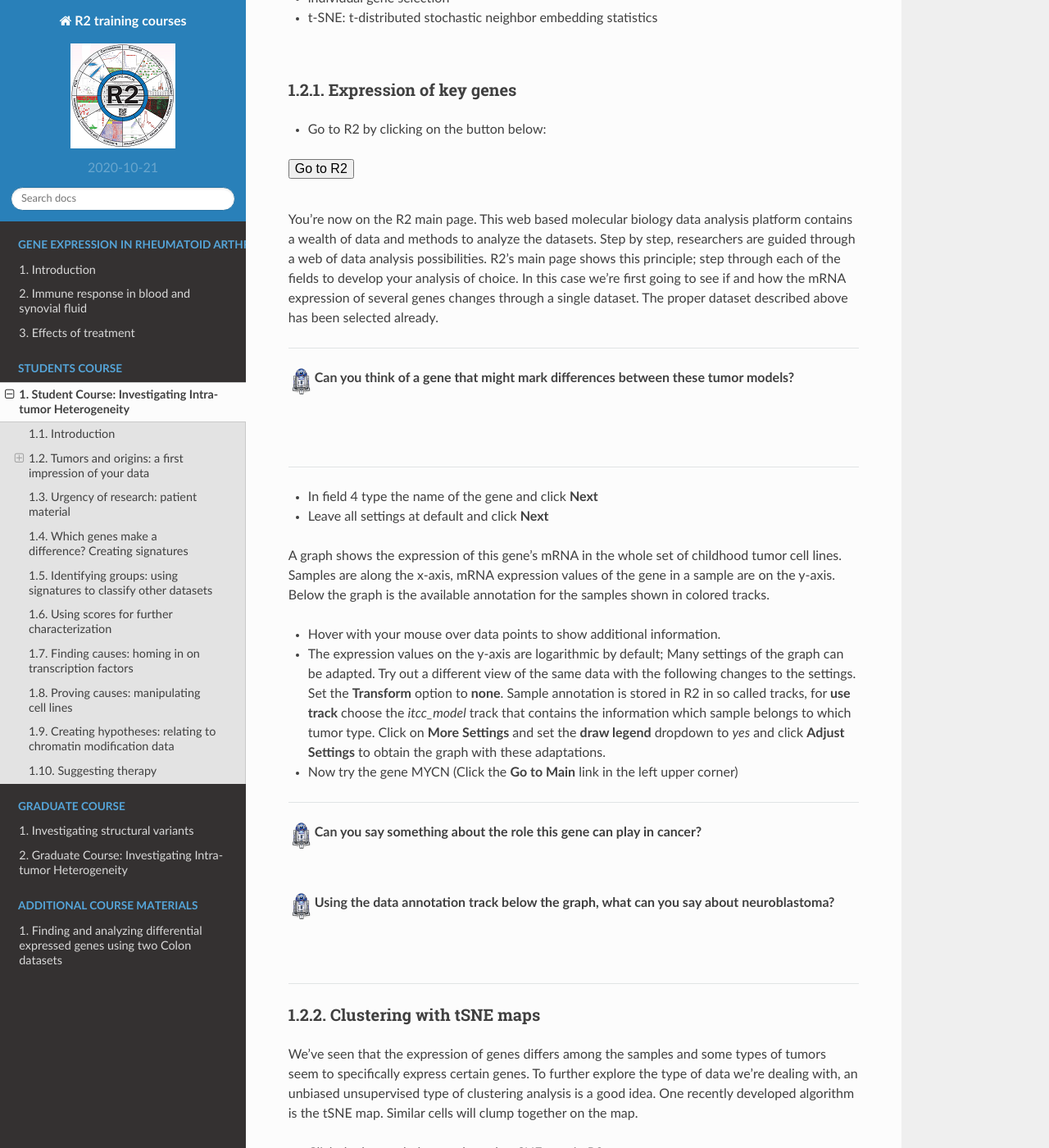
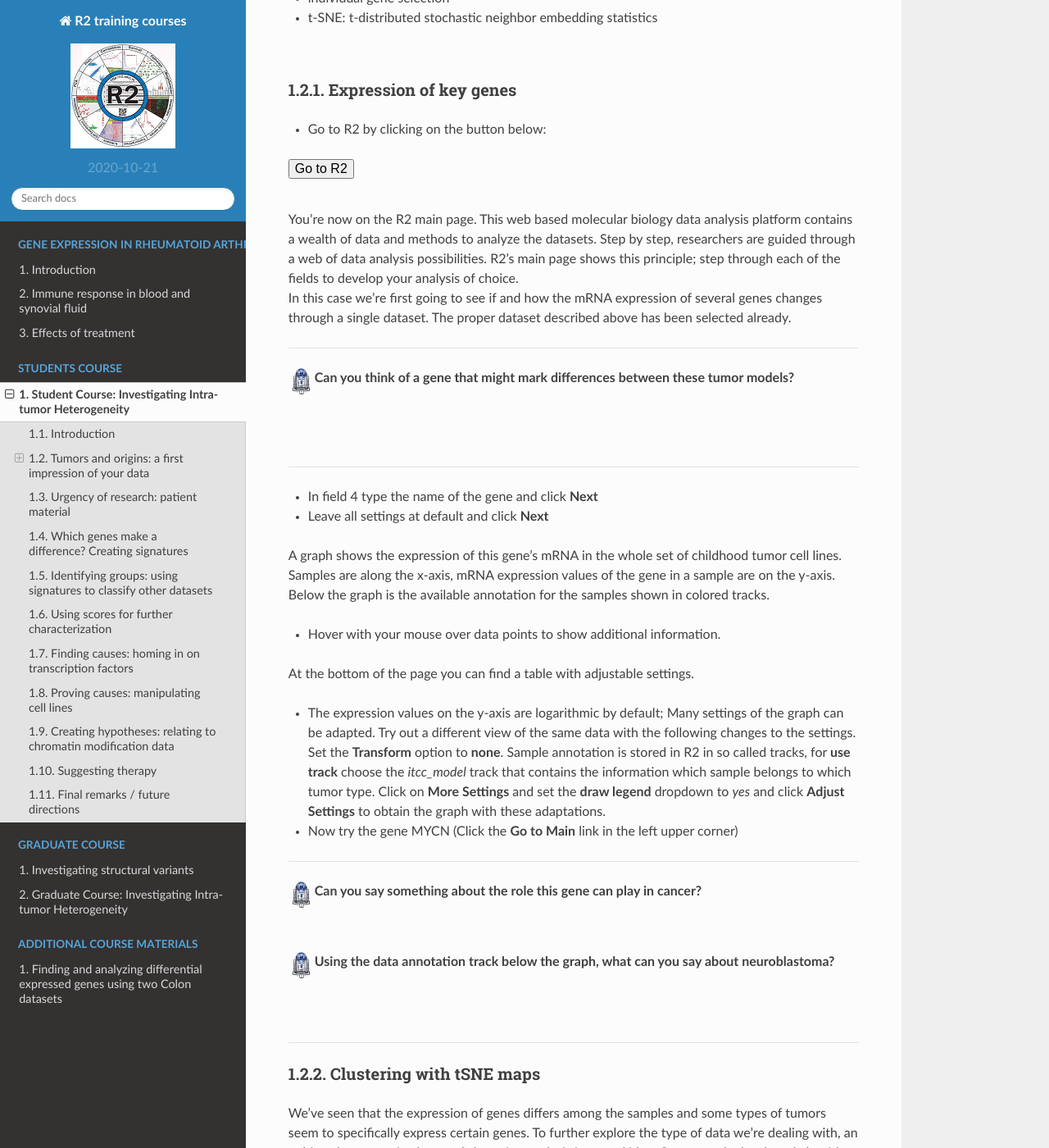
Before and after one commit to antronerds/r2-training-courses, a Sphinx documentation site: the page built from docs/Investigating_Tumor_Heterogeneity_student_version.md, in a window 1280 px wide and 1400 px high, scrolled down 2010 px. Shown: the whole window at 82% size. Built offline with Sphinx 7.4.7 and the Read the Docs theme 2.0.0, drawn with Linux system fonts in a browser that asks for light colours; some of the changed text lies outside the part shown.

Commit message:
Grad Course updated as well

```diff
--- a/docs/Investigating_Tumor_Heterogeneity_student_version.md
+++ b/docs/Investigating_Tumor_Heterogeneity_student_version.md
@@ -57,7 +57,8 @@
 <br>
 <br>
 
-You're now on the R2 main page. This web based molecular biology data analysis platform contains a wealth of data and methods to analyze the datasets. Step by step, researchers are guided through a web of data analysis possibilities. R2's main page shows this principle; step through each of the fields to develop your analysis of choice. In this case we're first going to see if and how the mRNA expression of several genes changes through a single dataset. The proper dataset described above has been selected already.
+You're now on the R2 main page. This web based molecular biology data analysis platform contains a wealth of data and methods to analyze the datasets. Step by step, researchers are guided through a web of data analysis possibilities. R2's main page shows this principle; step through each of the fields to develop your analysis of choice.
+In this case we're first going to see if and how the mRNA expression of several genes changes through a single dataset. The proper dataset described above has been selected already.
 
 ---------
   ![](_static/images/R2d2_logo.png)**Can you think of a gene that might mark differences between these tumor models?**
@@ -71,6 +72,8 @@
 
 A graph shows the expression of this gene's mRNA in the whole set of childhood tumor cell lines. Samples are along the x-axis, mRNA expression values of the gene in a sample are on the y-axis. Below the graph is the available annotation for the samples shown in colored tracks.
   * Hover with your mouse over data points to show additional information.
+
+At the bottom of the page you can find a table with adjustable settings.
   * The expression values on the y-axis are logarithmic by default; Many settings of the graph can be adapted. Try out a different view of the same data with the following changes to the settings. Set the **Transform** option to **none**. Sample annotation is stored in R2 in so called tracks, for **use track** choose the *itcc_model* track that contains the information which sample belongs to which tumor type. Click on **More Settings** and set the **draw legend** dropdown to *yes* and click **Adjust Settings** to obtain the graph with these adaptations.
 
 
@@ -102,7 +105,7 @@
 
 
 
-* Under the graph, a menu allows the user to adapt settings. Colors are not set by default, to color the graph with a biologically meaningful annotation, find the **ColorMode** dropdown and select *Color by Track*. Now set the **Track for Color** dropdown to use the *itcc_model* track, and click **Next** to show the changes.
+* Under the graph, a menu allows the user to adapt settings. Colors of the graph points are not set by default. To color the graph with a biologically meaningful annotation, find the **ColorMode** dropdown and select *Color by Track*. Now set the **Track for Color** dropdown to use the *itcc_model* track, and click **Next** to show the changes.
 
 * The t-SNE algorithm has a parameter called **perplexity**, which determines how much attraction points on a map have towards each other.  Set the perplexity value to *5* and click **next** again.
 
@@ -121,7 +124,6 @@
 
 <br>
 <br>
-
 ---------
 
 
@@ -174,7 +176,7 @@
 <input type='hidden' name='table' value='ps_avgpres_gse90803geo8_u133p2'>
 <input type='hidden' name='hugoonce' value='yes'>
 <input type='hidden' name='set' value='standard_deviation'>
-<input type='hidden' name='cortype' value='transform_2log'>
+<input type='hidden' name='cortype' value='transform_log2'>
 <button type="submit" >Go to R2 Toplister</button>
 </form>
 <br>
@@ -201,7 +203,7 @@
 
 ---------
 
-* Click on **Heatmap(z-score)**
+* Click on **Heatmap (z-score)**
 
 
 The cell line pairs from the patient were also investigated for the tumor stem cell marker gene CD133 and for their migration capability. See the results in the figure below:
@@ -252,10 +254,10 @@
 <br>
 
 
-* In Field 3 choose *Find Differential expression* between groups and click **Next**
+* In Field 3 choose *Find Differential expression between groups* and click **Next**
 
 This dataset has been annotated with 'cell type' information. Each sample was assigned to either the MESenchymal or the ADReNergic cell type, in R2 this is called a *track*.
-* Choose the proper track in the **Select a track** dropdown. Since we have only 8 samples make sure that the multiple testing correction is set to **No correction**. (More information on Multiple Testing is [here](https://r2-tutorials.readthedocs.io/en/latest/Did_You_Know.html#multipletesting)) Click **Next** twice
+* Choose the proper track in the **Select a track** dropdown. Since we have only 8 samples make sure that the multiple testing correction is set to **No correction**. (More information on Multiple Testing can be found [here](https://r2-tutorials.readthedocs.io/en/latest/Did_You_Know.html#multipletesting)) Click **Next** twice.
 * A list of differentially expressed genes appears with correlation p-value < 0.01 in this dataset is shown. Click on the hyperlinked name of your favorite gene to see its expression in the sample set; try an oppositely correlating gene as well
 * Go back to the window with the differentially expressed genes. This is still open in one of your browser tabs.
 * Click on the **Heatmap(zscore)** button in the right menu panel; a heatmap shows the expression of the differentially expressed genes for each sample.
@@ -414,7 +416,7 @@
 * First we'll explore the scores in each signature separately; on the X-axis (**Select X track**) we'll use the unique sample id (*lab\_id*) and on the Y-axis the signature score track that R2 has generated for the ADRN signature (s\_mesadrn\_adrn(#)). Click **Next**.
 * A graph is generated. For each sample the signature score for the mesadrn\_adrn signature is shown. Select **Color by Track** for ColorMode and try different tracks. Click **Adjust Settings** to view the result.
 * Now select for the Y-axis the MES part of the signature, click **Adjust Settings** to view the result.
-*  To compare the signature scores, select the ADRN signature for the X track
+* To compare the signature scores, select the ADRN signature for the X track
 * If you have time you can also try the **Color by Gene ColorMode**, choose a gene of interest (Note: the dropdown selection is linked to the database, wait for the proper selections to popup...)
 
 ---------
@@ -539,6 +541,28 @@
 <br>
 
 ---------
+
+* This conclusion is even more obvious when the sequence of events is highlighted, as can be done in R2. The relations between the isogenic pairs are also illustrated. Click the button below to view the graph annotated in this way, a figure that can be incorporated in a publication right away.
+
+<form name="timepath" action="https://hgserver1.amc.nl/cgi-bin/r2/main.cgi" enctype="multipart/form-data" target="R2" method="post">
+  <input type="hidden" name="table" value="ps_avgpres_gsenatgen2017geo52_u133p2">
+<input type="hidden" name="species" value="hs">
+<input type="hidden" name="selectedtrack" value="adrn_score">
+<input type="hidden" name="selectedtracky" value="mes_score">
+<input type="hidden" name="subsettracksubset" value="experiment-group">
+<input type="hidden" name="graphtype" value="XY">
+<input type="hidden" name="colormode" value="colorbytrack">
+<input type="hidden" name="trackforcolor" value="mes_adrn_time">
+<input type="hidden" name="option" value="display2">
+<input type="hidden" name="exageratemark" value="no">
+<input type="hidden" name="chainedsams" value="gsm2413241,gsm2413246:#eeeeee;gsm2413239,gsm2413243:#eeeeee;gsm2413242,gsm2413245:#eeeeee;gsm2413240,gsm2413244:#eeeeee;gsm2413257,gsm2413247,gsm2413248,gsm2413249:#222222:2;gsm2413249,gsm2413250,gsm2413251,gsm2413252,gsm2413253,gsm2413254:#222222:3;gsm2413254,gsm2413255,gsm2413256:#222222:4">
+<input type="hidden" name="fontsize_ruler" value="25">
+<input type="hidden" name="fontsize_y" value="30">
+<input type="hidden" name="dotsize" value="5">
+<button type="submit" >Show time path annotation in R2</button>
+</form>
+<br>
+<br>
 
 
 Creating hypotheses: relating to chromatin modification data
@@ -790,7 +814,6 @@
 <br>
 <br>
 
-
 Regions encoding genes are drawn at the bottom of the graph. When in red they're encoded in the reverse direction, coding exons are darker.
 
 ---------
@@ -798,6 +821,11 @@
 
 <br>
 <br>
+
+---------
+
+
+* At the top of the page click on the **zoom out 10X** button. Look at the differences between the cell lines
 
 
 The chromatin state is especially important for transcription factors; we'll re-visit the list of transcription factors that are differentially expressed between the MES and ADRN cell lines.
@@ -828,7 +856,7 @@
 <br>
 <br>
 
-* Use both expression analysis and the enhancer data in the genomebrowser to decide which transcription factors would be worthwhile to further investigate. In the genomebrowser you can type the name of the gene in the left upper corner textfield. To further explore the larger region around the gene you can use the zoom buttons at the top of the page
+* Use both expression analysis and the enhancer data in the genomebrowser to decide which transcription factors would be worthwhile to further investigate. In the genomebrowser you can type the name of the gene in the left upper corner textfield. To further explore the larger region around the gene you can use the zoom buttons at the top of the page.
 
 
 ---------
@@ -860,3 +888,13 @@
 <br>
 
 ---------
+
+Final remarks / future directions
+---------------------------------
+In the March 1st 2018 issue of Nature a paper was published describing a landscape of genomic alterations across childhood cancers. The data is accessible in R2 also as a Datascope. This is another example of how R2 can visualize your genomics data.
+
+This ends the Student Course. Feel free to further explore the course materials or our tutorials.
+
+We hope that this course has been helpful. If you want to have your genomics data visualized and analyzed using the R2 platform you can always consult r2-support@amc.nl
+
+The R2 support team.
```
Also changed, not shown: other parts of docs/Investigating_Tumor_Heterogeneity_student_version.md (+3 -3 lines), docs/Investigating_Tumor_Heterogeneity.md (+49 -53 lines).
